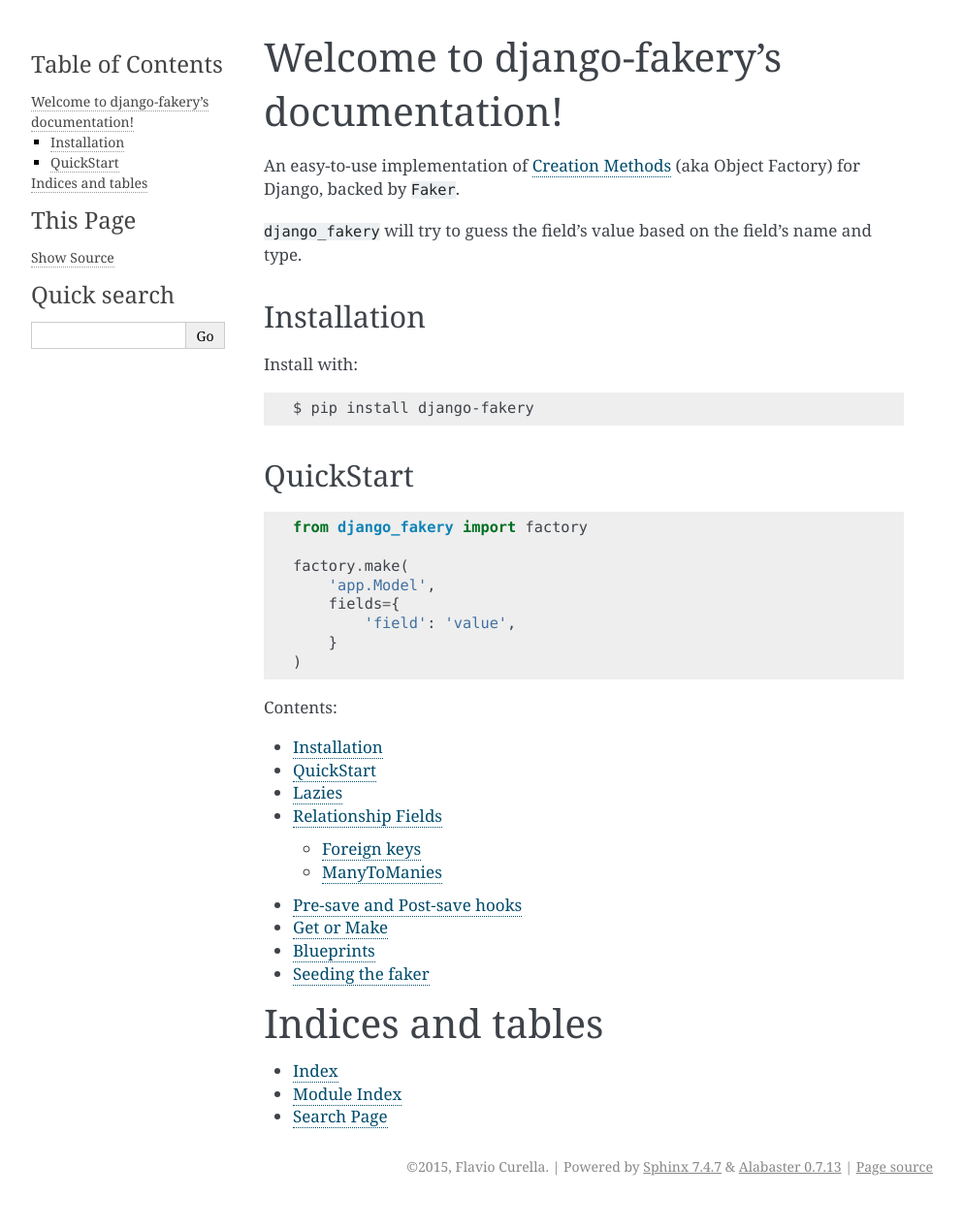
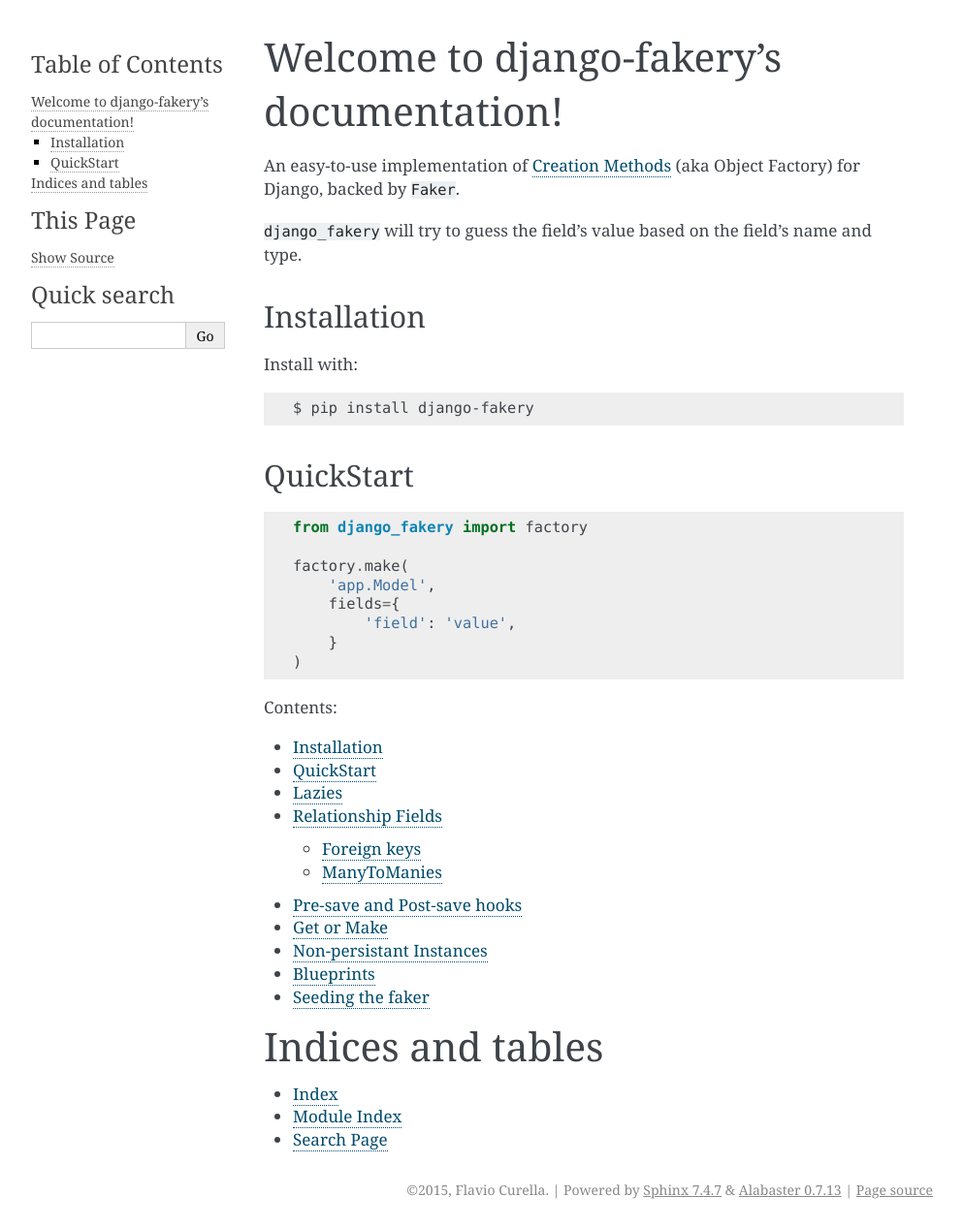
Before and after one commit to fcurella/django-fakery, a Sphinx documentation site: the page built from docs/index.rst, in a window 1280 px wide. Shown: the whole page at 97% size, without its empty margins (148-1141 px from the left). Built offline with Sphinx 7.4.7, drawn with Linux system fonts in a browser that asks for light colours; before the commit the page ends 1243 px from its top, so only the background shows below that.

Commit message:
fix typo

```diff
--- a/docs/index.rst
+++ b/docs/index.rst
@@ -43,7 +43,7 @@
    relationships
    hooks
    get_or_make
-   nonpersistentinstances
+   nonpersistantinstances
    blueprints
    seeding
 
--- a/docs/nonpersistentinstances.rst
+++ b/docs/nonpersistantinstances.rst
@@ -1,4 +1,7 @@
-.. ref-nonpersistentinstances:
+.. ref-nonpersistantinstances:
+
+Non-persistant Instances
+------------------------
 
 You can build instances that are not saved to the database by using the ``.b()`` method, just like you'd use ``.m()``:
 
```
